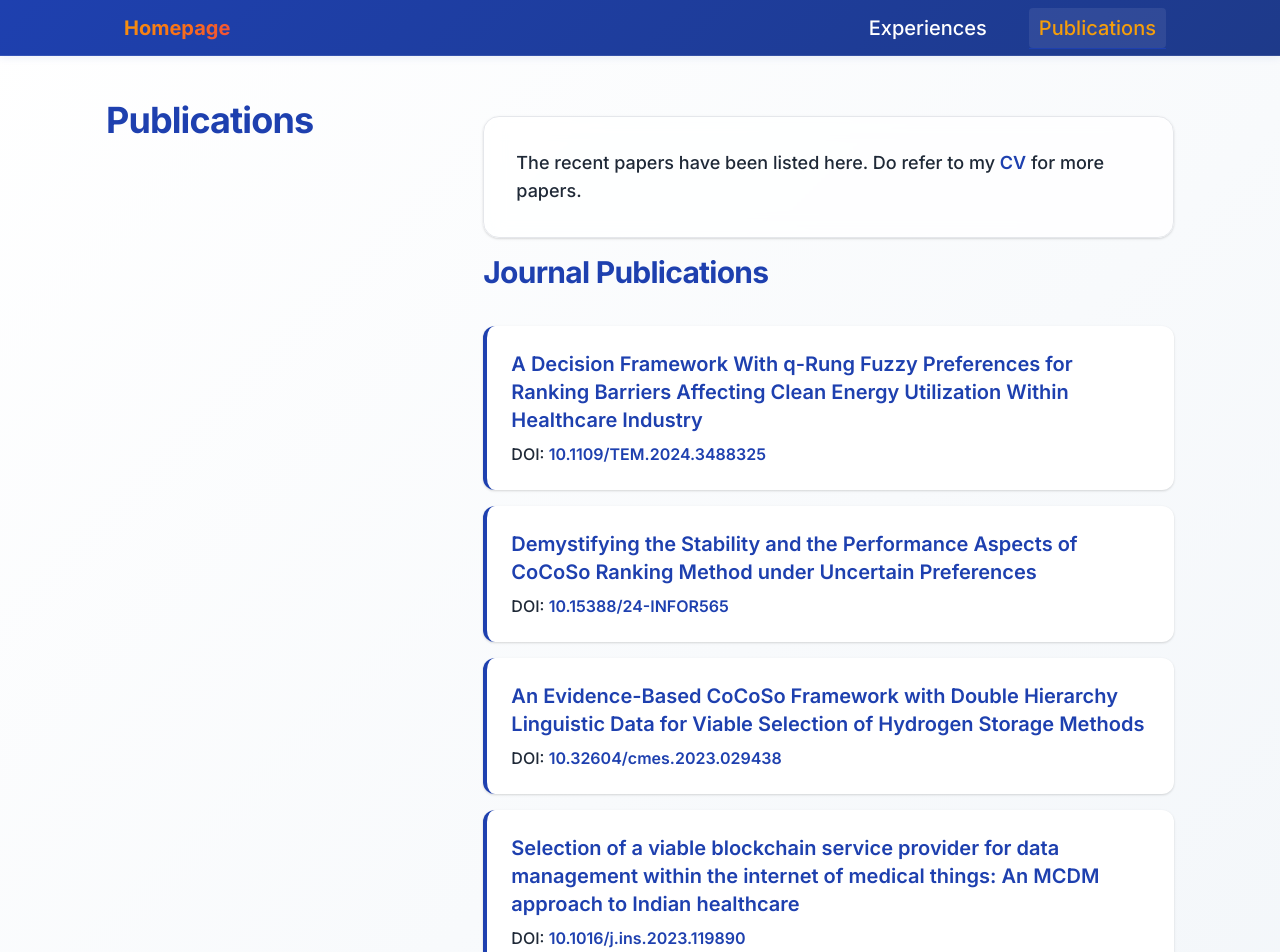
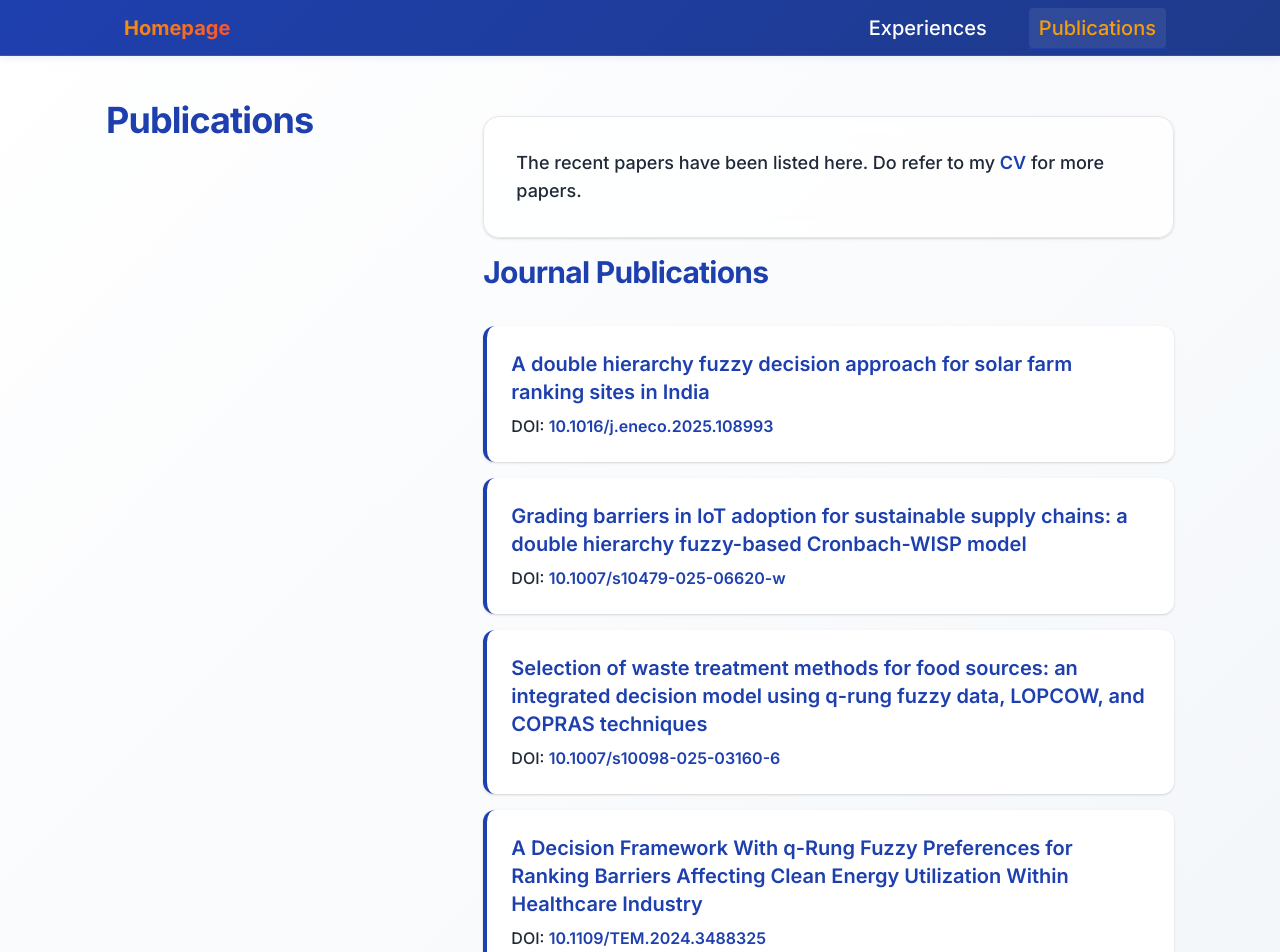
Before and after one commit to dhruva-sundararajan/dhruva-sundararajan.github.io, a React (Create React App) app: page /publications in a window 1280 px wide. Shown: the top 952 px of the page. Built offline with nearby package versions, Linux system fonts and the light colour scheme.

Commit message:
Update publication entries in Papers component for accuracy and relevance

```diff
--- a/src/components/Papers.js
+++ b/src/components/Papers.js
@@ -4,20 +4,20 @@ const Papers = () => {
   const publications = {
     journals: [
       {
+        title: "A double hierarchy fuzzy decision approach for solar farm ranking sites in India",
+        doi: "10.1016/j.eneco.2025.108993"
+      },
+      {
+        title: "Grading barriers in IoT adoption for sustainable supply chains: a double hierarchy fuzzy-based Cronbach-WISP model",
+        doi: "10.1007/s10479-025-06620-w"
+      },
+      {
+        title: "Selection of waste treatment methods for food sources: an integrated decision model using q-rung fuzzy data, LOPCOW, and COPRAS techniques",
+        doi: "10.1007/s10098-025-03160-6"
+      },
+      {
         title: "A Decision Framework With q-Rung Fuzzy Preferences for Ranking Barriers Affecting Clean Energy Utilization Within Healthcare Industry",
         doi: "10.1109/TEM.2024.3488325"
-      },
-      {
-        title: "Demystifying the Stability and the Performance Aspects of CoCoSo Ranking Method under Uncertain Preferences",
-        doi: "10.15388/24-INFOR565"
-      },
-      {
-        title: "An Evidence-Based CoCoSo Framework with Double Hierarchy Linguistic Data for Viable Selection of Hydrogen Storage Methods",
-        doi: "10.32604/cmes.2023.029438"
-      },
-      {
-        title: "Selection of a viable blockchain service provider for data management within the internet of medical things: An MCDM approach to Indian healthcare",
-        doi: "10.1016/j.ins.2023.119890"
       }
     ],
     conferences: [
```
